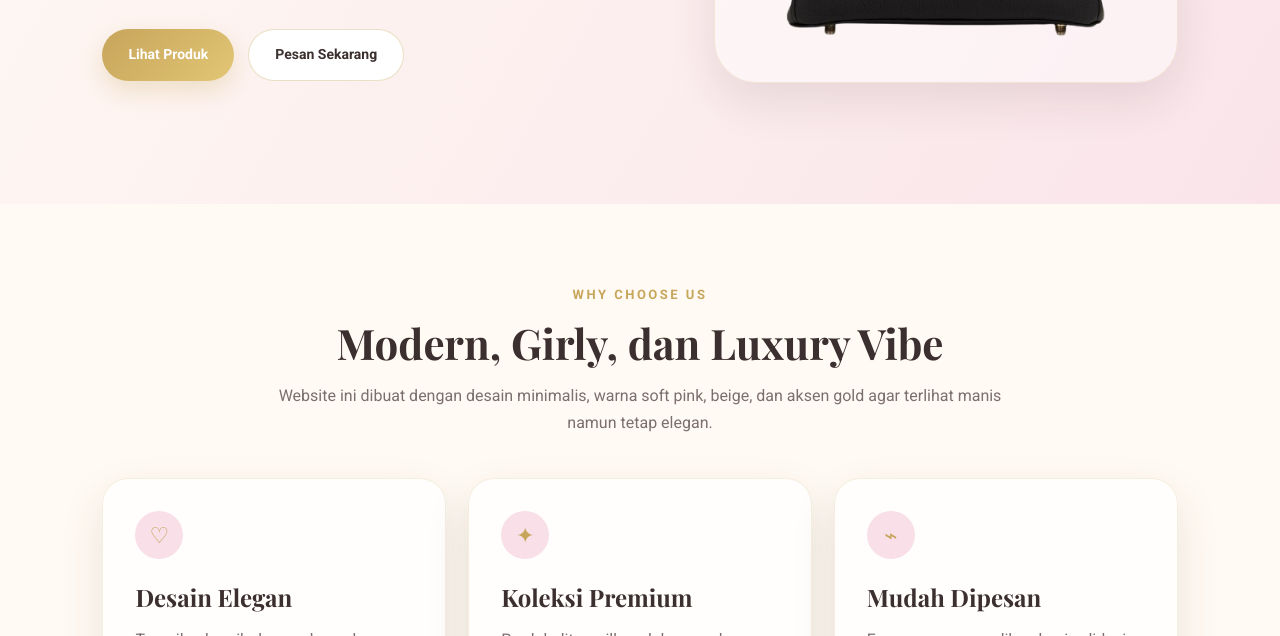
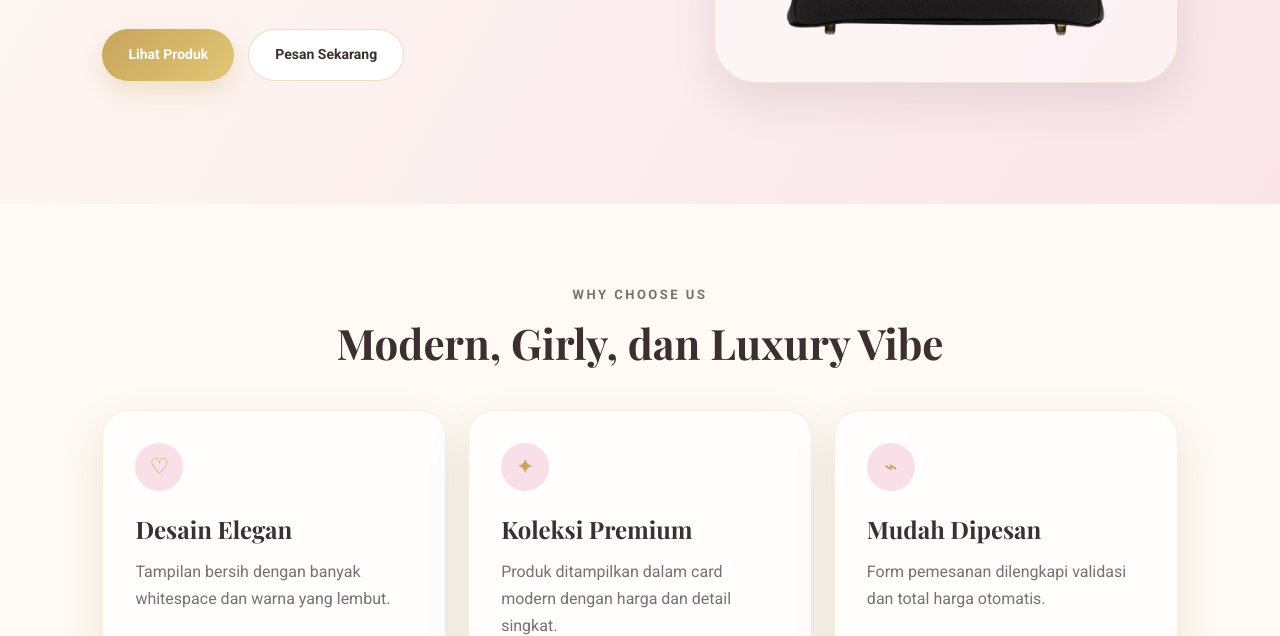
Before and after one commit to blueoxide/tas-hermes, a plain HTML site: page index.html in a window 1280 px wide. Shown: the part 589-1225 px from the top of the page. Drawn offline with nearby package versions, Linux system fonts and the light colour scheme.

Commit message:
Update index.html

```diff
--- a/index.html
+++ b/index.html
@@ -44,9 +44,6 @@
     <section class="section intro">
       <p class="label">Why Choose Us</p>
       <h2>Modern, Girly, dan Luxury Vibe</h2>
-      <p>
-        Website ini dibuat dengan desain minimalis, warna soft pink, beige, dan aksen gold agar terlihat manis namun tetap elegan.
-      </p>
 
       <div class="features">
         <div class="feature-card">
```
